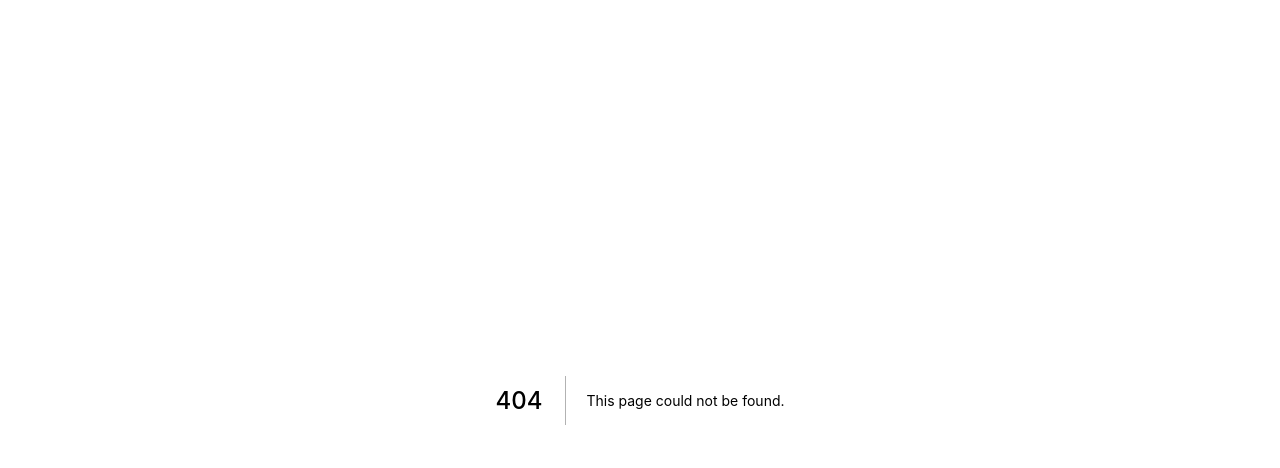
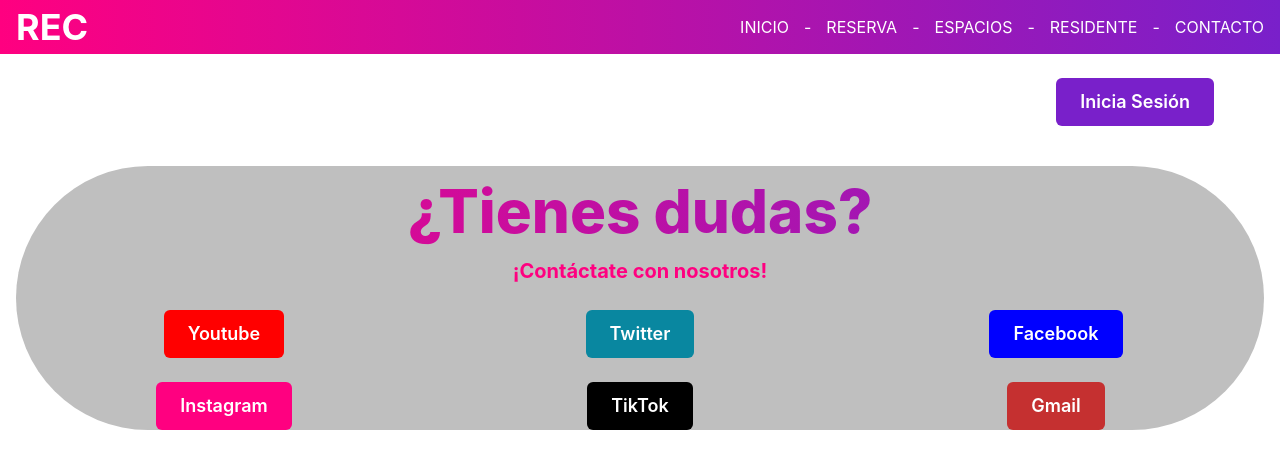
Before and after one commit to BayronMardones/proyecto-ISO, a Next.js app in the folder frontend/: page /contact in a window 1280 px wide. Before the commit this address had no page. Shown: the top 468 px of the page. Built offline with nearby package versions, Linux system fonts and the light colour scheme.

Commit message:
Pagina de Contacto ;)

```diff
--- a/frontend/components/navbar.jsx
+++ b/frontend/components/navbar.jsx
@@ -23,7 +23,7 @@ const navbar = () => {
                     <BreadcrumbLink href='/residente' color='white'>RESIDENTE</BreadcrumbLink>
                 </BreadcrumbItem>
                 <BreadcrumbItem>
-                    <BreadcrumbLink href='mailto:reservaespacioscondominio@gmail.com' color='white'>CONTACTO</BreadcrumbLink>
+                    <BreadcrumbLink href='/contact' color='white'>CONTACTO</BreadcrumbLink>
                 </BreadcrumbItem>
             </Breadcrumb>
         </Container>
--- /dev/null
+++ b/frontend/pages/contact.jsx
@@ -0,0 +1,37 @@
+import {Box, Container, Button, Text, Spacer, Grid, Link} from '@chakra-ui/react'
+import Navbar from '../components/navbar'
+import {useRouter} from 'next/router'
+
+
+export default function Home() {
+  const router = useRouter()
+
+  return (
+    <Box>
+      <Navbar></Navbar>
+      <Container maxH maxW backgroundSize="cover" backgroundPosition="center" backgroundRepeat="repeat" height="100vh" width="100vw">
+        <Box maxW>
+          <Box mr={50} align={"right"}>
+            <Button colorScheme='pink' textColor='white' size="lg" bgColor='#7920CA' mt="24px" onClick={()=>router.push('#')} >Inicia Sesión</Button>
+          </Box>
+
+          <Box spacing={8} align={"center"} mt={10} backdropFilter='auto' backdropContrast='50%' borderRadius='full' >
+            <Text bgGradient="linear(to-l, #7920CA, #FF0080)" bgClip="text" fontSize="6xl" fontWeight="extrabold"> ¿Tienes dudas?</Text>
+            <Text textColor='#FF0080' fontSize="xl" fontWeight="bold">¡Contáctate con nosotros!</Text>
+
+            <Box>
+            <Grid templateColumns='repeat(3, 1fr)' gap={0}>
+              <Link href="https://www.youtube.com/watch?v=dQw4w9WgXcQ"><Button colorScheme='purple' textColor='white' size="lg" bgColor='red' mt="24px">Youtube</Button></Link>
+              <Link href="https://www.youtube.com/watch?v=dQw4w9WgXcQ"><Button colorScheme='purple' textColor='white' size="lg" bgColor='cyan.700' mt="24px">Twitter</Button></Link>
+              <Link href="https://www.youtube.com/watch?v=dQw4w9WgXcQ"><Button colorScheme='purple' textColor='white' size="lg" bgColor='blue' mt="24px">Facebook</Button></Link>
+              <Link href="https://www.youtube.com/watch?v=dQw4w9WgXcQ"><Button colorScheme='purple' textColor='white' size="lg" bgColor='#FF0080' mt="24px">Instagram</Button></Link>
+              <Link href="https://www.youtube.com/watch?v=dQw4w9WgXcQ"><Button colorScheme='purple' textColor='white' size="lg" bgColor='black' mt="24px">TikTok</Button></Link>
+              <Link href="https://www.youtube.com/watch?v=dQw4w9WgXcQ"><Button colorScheme='purple' textColor='white' size="lg" bgColor='red.600' mt="24px">Gmail</Button></Link>
+            </Grid>
+            </Box>
+          </Box>
+        </Box>
+      </Container>
+    </Box>
+  )
+}
--- a/frontend/pages/index.jsx
+++ b/frontend/pages/index.jsx
@@ -1,4 +1,4 @@
-import {Box, Container, Stack, Button, Text} from '@chakra-ui/react'
+import {Box, Container, Stack, Button, Text, Spacer} from '@chakra-ui/react'
 import Navbar from '../components/navbar'
 import {useRouter} from 'next/router'
 
@@ -17,11 +17,11 @@ export default function Home() {
             <Button colorScheme='pink' textColor='white' size="lg" bgColor='#7920CA' mt="24px" onClick={()=>router.push('#')} >Inicia Sesión</Button>
           </Box>
 
-          <Stack spacing={8} align={"center"} mt={20} backdropFilter='auto' backdropContrast='50%' borderRadius='full'>
+          <Stack spacing={8} align={"center"} mt={20} backdropFilter='auto' backdropContrast='30%' borderRadius='full'>
             <Text bgGradient="linear(to-l, #7920CA, #FF0080)" bgClip="text" fontSize="6xl" fontWeight="extrabold"> Reserva de Espacios Comunes</Text>
             <Text textColor='#FF0080' fontSize="xl" fontWeight="bold">Pasa un buen rato junto a tu familia y amigos en nuestros espacios comunes</Text>
             <Button colorScheme='purple' textColor='white' size="lg" bgColor='#FF0080' mt="24px" onClick={()=>router.push('/estados')} >RESERVA YA!</Button>
-
+            <Spacer/>
           </Stack>
         </Box>
       </Container>
```
